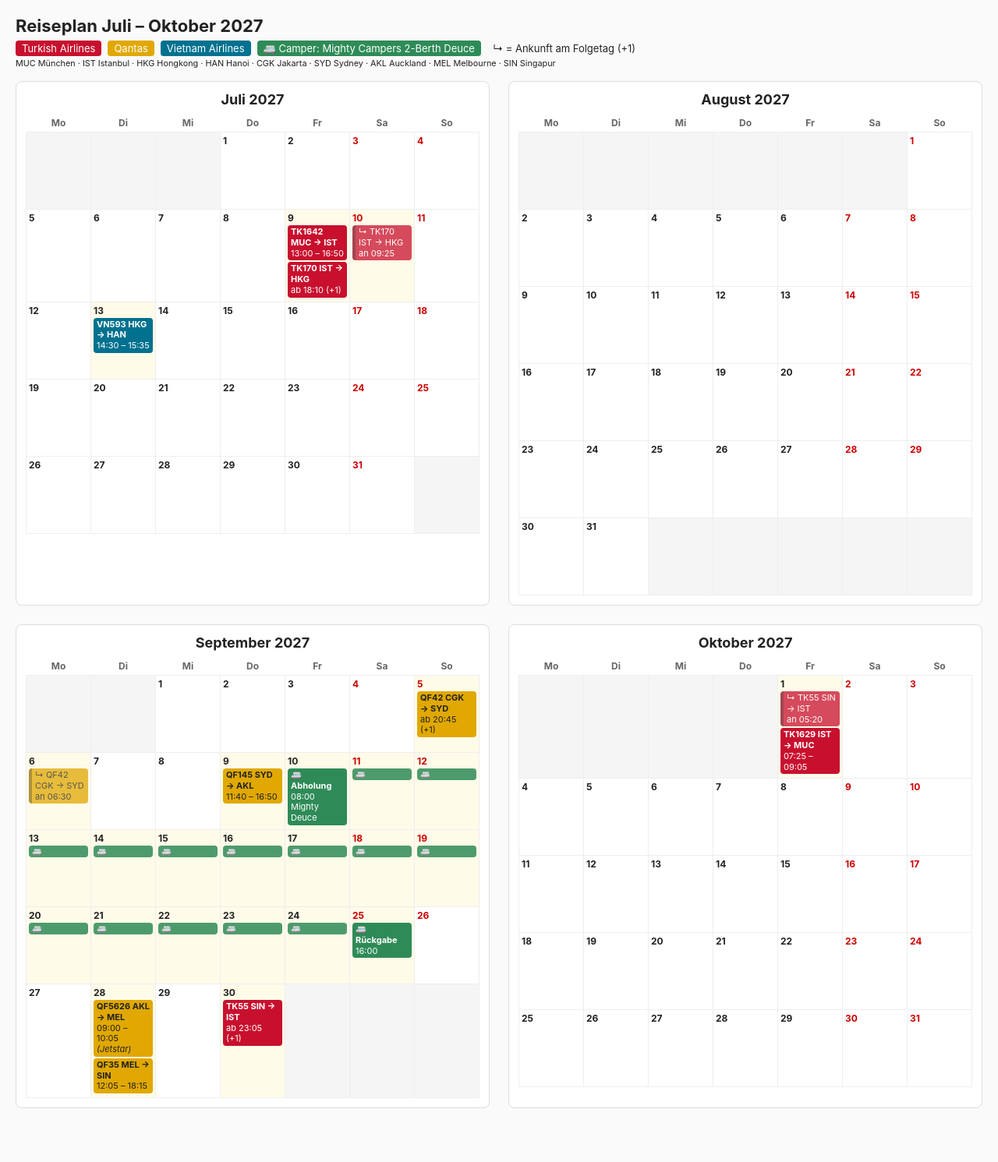
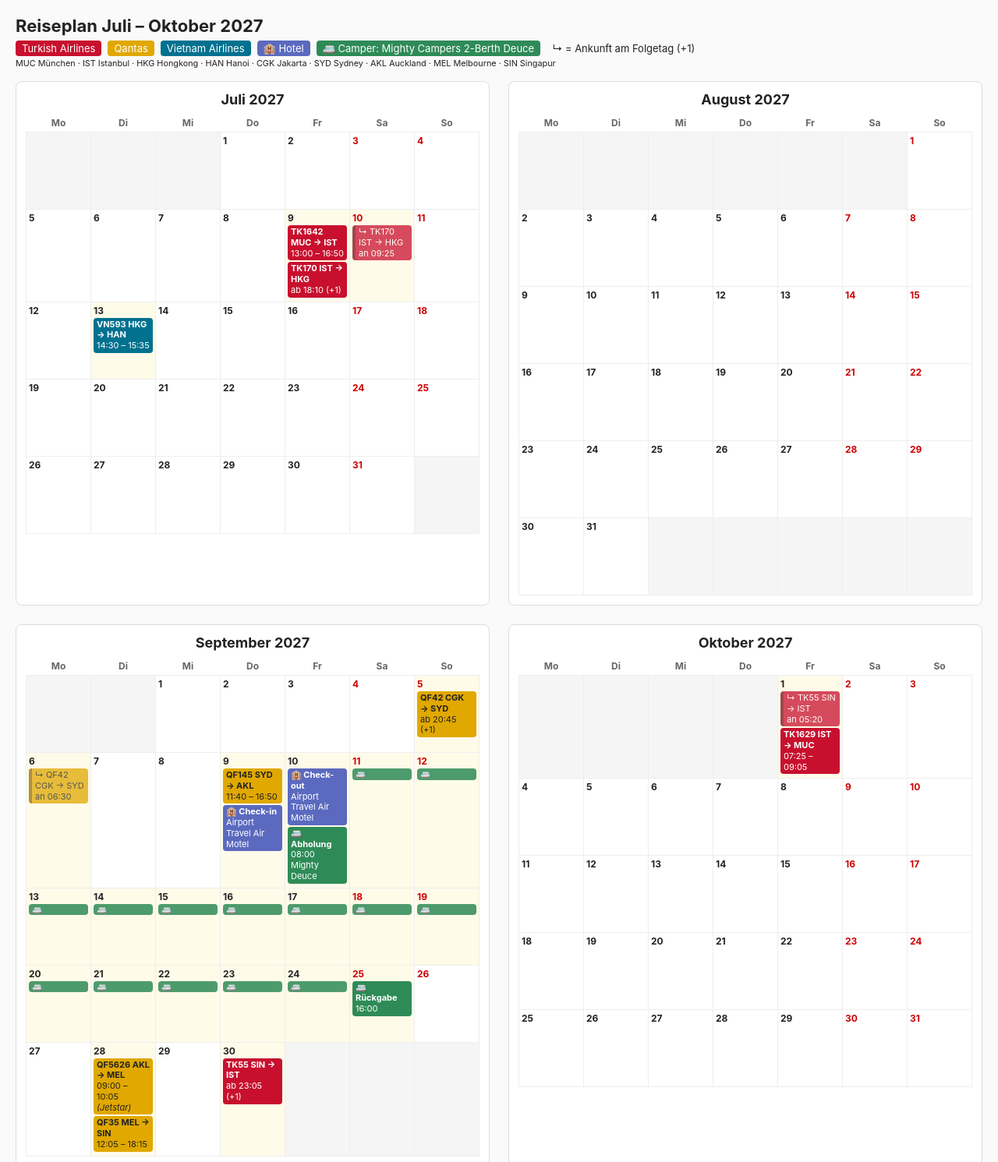
Before and after one commit to alexkubiak/sabbatical-2027, a plain HTML site: page index.html in a window 1280 px wide. Shown: the top 1491 px of the page at 78% size. Before the commit the page ends 1442 px from the top, so only its background shows below. Drawn offline with Linux system fonts and the light colour scheme.

Commit message:
Hotel 9.–10.9. hinzugefügt

```diff
--- a/index.html
+++ b/index.html
@@ -23,9 +23,10 @@ td.has{background:#fffbe9}
 .todo li.done{color:#999;text-decoration:line-through}
 .cmp{overflow-wrap:anywhere;background:#2e8b57;color:#fff;border-radius:4px;padding:2px 4px;margin-bottom:2px;line-height:1.25}
 .cmp.mid{padding:1px 4px;font-size:10px;opacity:.85}
+.htl{overflow-wrap:anywhere;background:#5b6abf;color:#fff;border-radius:4px;padding:2px 4px;margin-bottom:2px;line-height:1.25}
 </style></head><body>
 <h1>Reiseplan Juli – Oktober 2027</h1>
-<div class="legend"><span class="tk">Turkish Airlines</span><span class="qf">Qantas</span><span class="vn">Vietnam Airlines</span><span style="background:#2e8b57">🚐 Camper: Mighty Campers 2-Berth Deuce</span> &nbsp;↳ = Ankunft am Folgetag (+1)<br>
+<div class="legend"><span class="tk">Turkish Airlines</span><span class="qf">Qantas</span><span class="vn">Vietnam Airlines</span><span style="background:#5b6abf">🏨 Hotel</span><span style="background:#2e8b57">🚐 Camper: Mighty Campers 2-Berth Deuce</span> &nbsp;↳ = Ankunft am Folgetag (+1)<br>
 <small>MUC München · IST Istanbul · HKG Hongkong · HAN Hanoi · CGK Jakarta · SYD Sydney · AKL Auckland · MEL Melbourne · SIN Singapur</small></div>
 <div class="months" id="m"></div>
 <script>
@@ -47,6 +48,8 @@ flights.forEach(f=>{
  if(f.next){const [y,m,d]=f.d.split("-").map(Number);const n=new Date(y,m-1,d+1);
   (by[key(n.getFullYear(),n.getMonth()+1,n.getDate())]??=[]).push(`<div class="f ${f.a} cont">↳ ${f.t}<br>${f.next}</div>`);}
 });
+(by[key(2027,9,9)]??=[]).push(`<div class="htl"><b>🏨 Check-in</b><br>Airport Travel Air Motel</div>`);
+(by[key(2027,9,10)]??=[]).push(`<div class="htl"><b>🏨 Check-out</b><br>Airport Travel Air Motel</div>`);
 for(let d=10;d<=25;d++){
  const txt=d==10?"<b>🚐 Abholung</b><br>08:00<br>Mighty Deuce":d==25?"<b>🚐 Rückgabe</b><br>16:00":"🚐";
  (by[key(2027,9,d)]??=[]).push(`<div class="cmp${d==10||d==25?"":" mid"}">${txt}</div>`);
```
